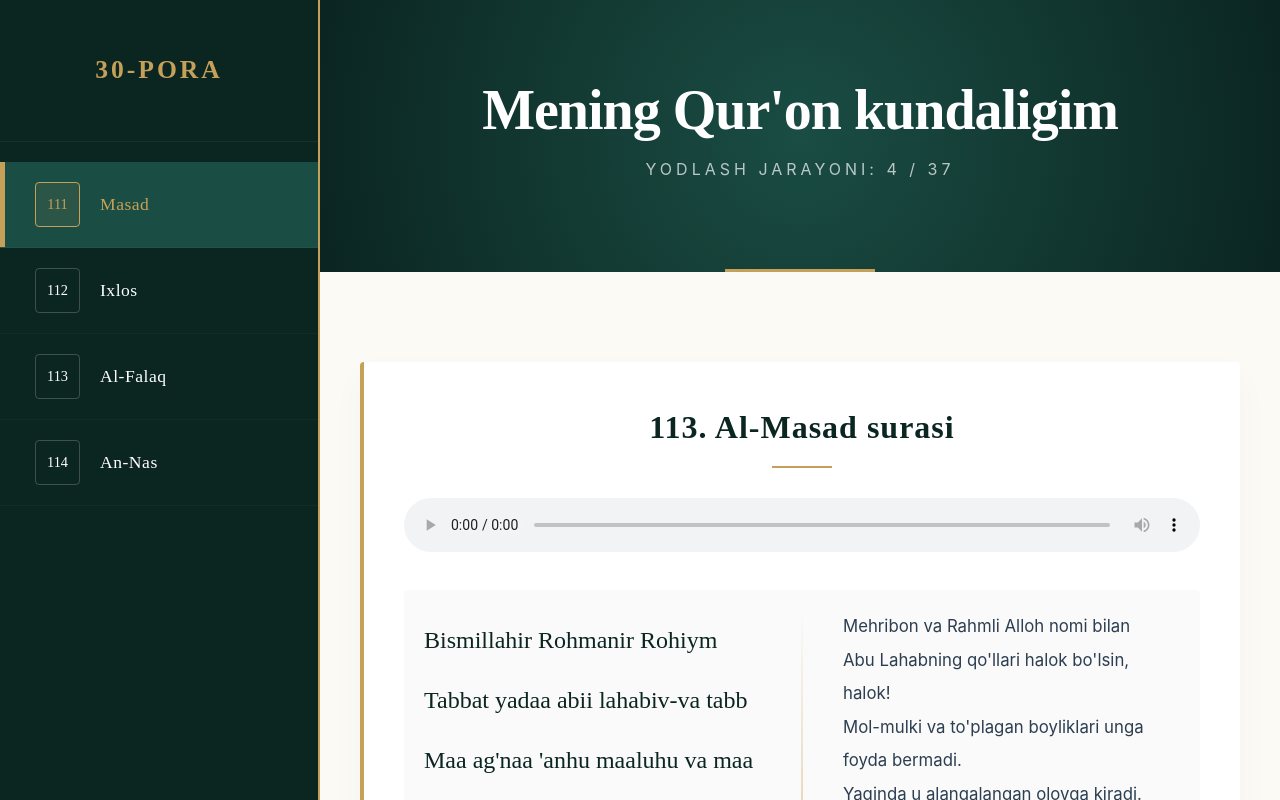
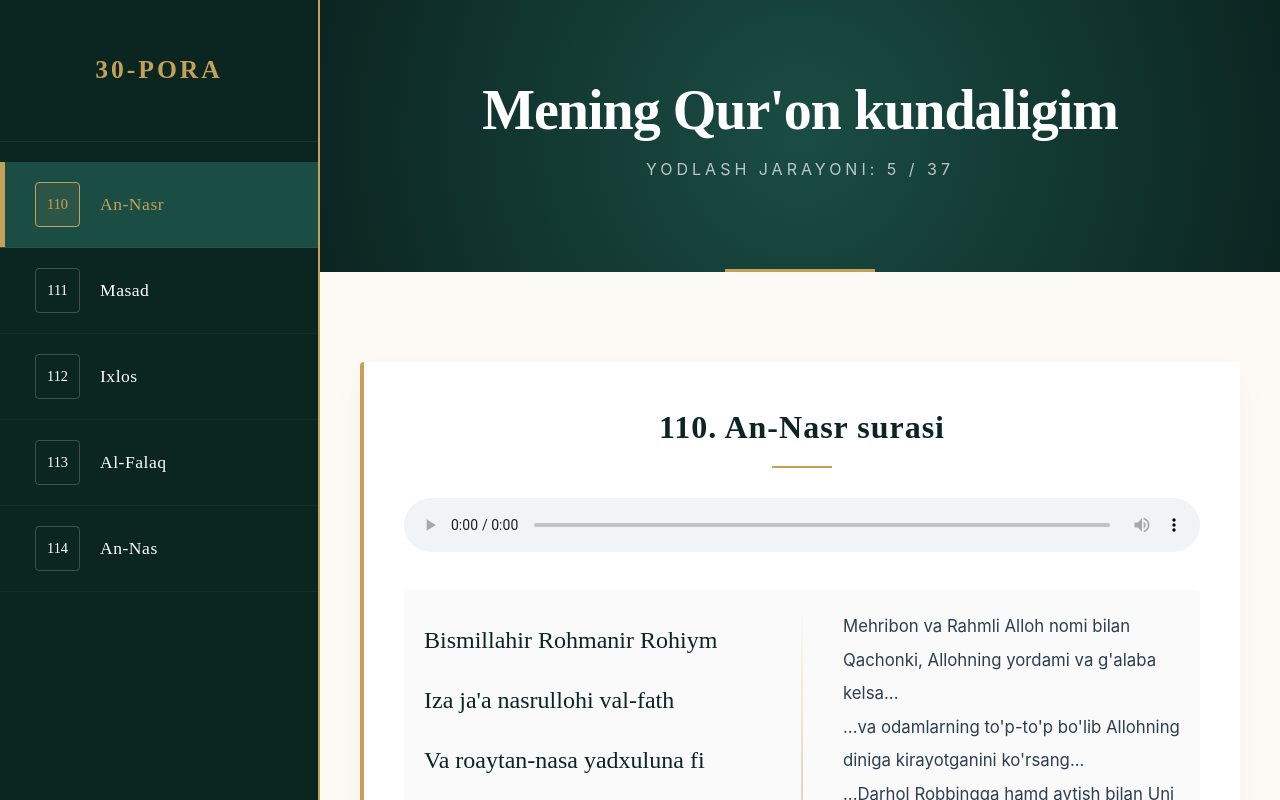
Before and after one commit to Asilbek2706/Quran-Memorization-Journal, a React (Vite) app: page / in a window 1280 px wide. Shown: the top 800 px of the page. Built offline with nearby package versions, Linux system fonts and the light colour scheme.

Commit message:
Add Nasr Surah

```diff
--- a/src/App.tsx
+++ b/src/App.tsx
@@ -4,8 +4,10 @@ import AnNas from "./components/Suras/AnNas.tsx";
 import AlFalaq from "./components/Suras/AlFalaq.tsx";
 import Ixlos from "./components/Suras/Ixlos.tsx";
 import AlMasad from "./components/Suras/AlMasad.tsx";
+import AnNasr from "./components/Suras/AnNasr.tsx";
 
 const SURAS_LIST = [
+    { id: 110, name: "An-Nasr", component: <AnNasr /> },
     { id: 111, name: "Masad", component: <AlMasad /> },
     { id: 112, name: "Ixlos", component: <Ixlos /> },
     { id: 113, name: "Al-Falaq", component: <AlFalaq /> },
@@ -13,7 +15,7 @@ const SURAS_LIST = [
 ];
 
 function App() {
-    const [selectedSuraId, setSelectedSuraId] = useState(111);
+    const [selectedSuraId, setSelectedSuraId] = useState(110);
 
     const currentSura = SURAS_LIST.find(sura => sura.id === selectedSuraId);
 
```
